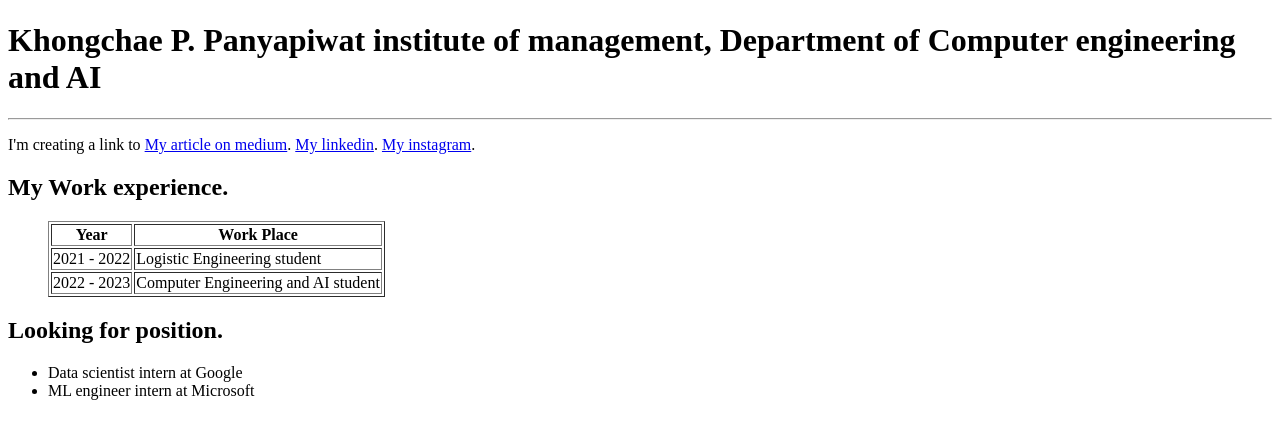
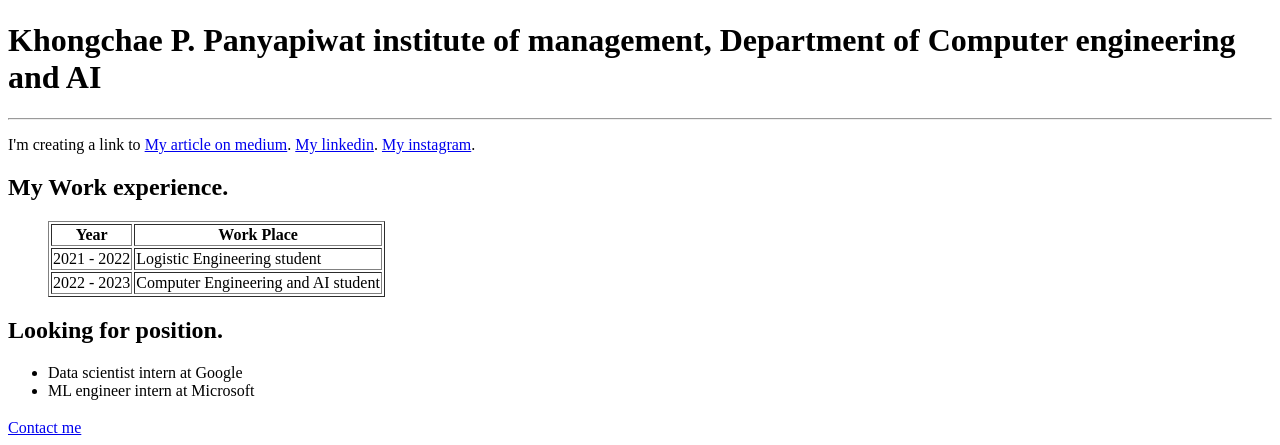
Before and after one commit to esp32cam/PortfolioClass, a plain HTML site: page index.html in a window 1280 px wide. Shown: the part 411-856 px from the top of the page. Before the commit the page ends 827 px from the top, so only its background shows below. Drawn offline with Linux system fonts and the light colour scheme.

Commit message:
Update index.html

```diff
--- a/index.html
+++ b/index.html
@@ -50,5 +50,6 @@
             <li>Data scientist intern at Google</li>
             <li>ML engineer intern at Microsoft</li>
         </ul>
+    <a href="/contact.html"> <h2></h2>Contact me</h2></a>
 </body>
 </html>
```
